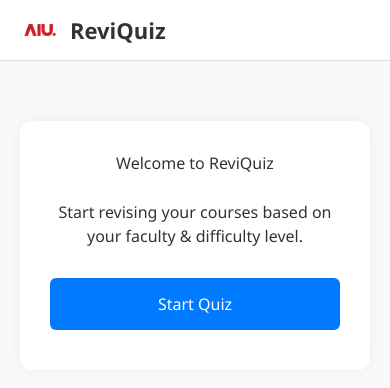
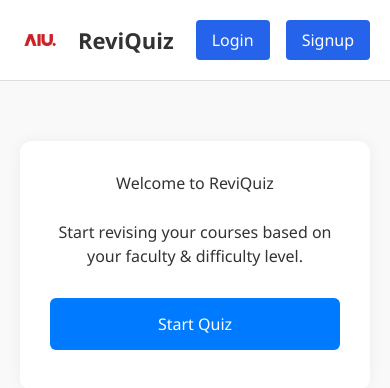
Before and after one commit to abdomohamed911/revquiz-platform, a React (Create React App) app in the folder client/: page / in a window 390 px wide. Shown: the top 388 px of the page. Built offline with nearby package versions, Linux system fonts and the light colour scheme.

Commit message:
feat: enhance Navbar component with responsive design and token-based authentication

```diff
--- a/client/src/components/Navbar.js
+++ b/client/src/components/Navbar.js
@@ -1,23 +1,64 @@
-import React from 'react';
-import { useNavigate } from 'react-router-dom';
+import React from "react";
+import { useNavigate } from "react-router-dom";
 
 function Navbar() {
   const navigate = useNavigate();
+  const token = localStorage.getItem("token");
+
+  const handleLogout = () => {
+    localStorage.removeItem("token");
+    navigate("/login");
+  };
 
   return (
-    <div className="navbar">
+    <div className="navbar flex items-center justify-between px-4 py-2 bg-white border-b border-blue-200">
+      <div className="flex items-center gap-2">
         <img
           src="/aiu-logo.png"
           alt="AIU Logo"
-        className="navbar-logo"
-        onClick={() => navigate('/')}
+          className="navbar-logo cursor-pointer h-10"
+          onClick={() => navigate("/")}
         />
         <span
-        className="navbar-title clickable"
-        onClick={() => navigate('/')}
+          className="navbar-title clickable text-xl font-bold text-blue-700 cursor-pointer"
+          onClick={() => navigate("/")}
         >
           ReviQuiz
         </span>
+      </div>
+      <div className="flex items-center gap-4">
+        {!token ? (
+          <>
+            <button
+              className="px-4 py-2 text-white bg-blue-600 rounded  font-medium"
+              onClick={() => navigate("/login")}
+            >
+              Login
+            </button>
+            <button
+              className="px-4 py-2 text-white bg-blue-600 rounded  font-medium"
+              onClick={() => navigate("/signup")}
+            >
+              Signup
+            </button>
+          </>
+        ) : (
+          <>
+            <button
+              className="px-4 py-2 text-white bg-blue-600 rounded font-medium "
+              onClick={() => navigate("/profile")}
+            >
+              Profile
+            </button>
+            <button
+              className="px-4 py-2 text-white bg-red-600 hover:bg-red-700 rounded  font-medium"
+              onClick={handleLogout}
+            >
+              Logout
+            </button>
+          </>
+        )}
+      </div>
     </div>
   );
 }
```
Lines whose indentation alone changed are shown as unchanged.
